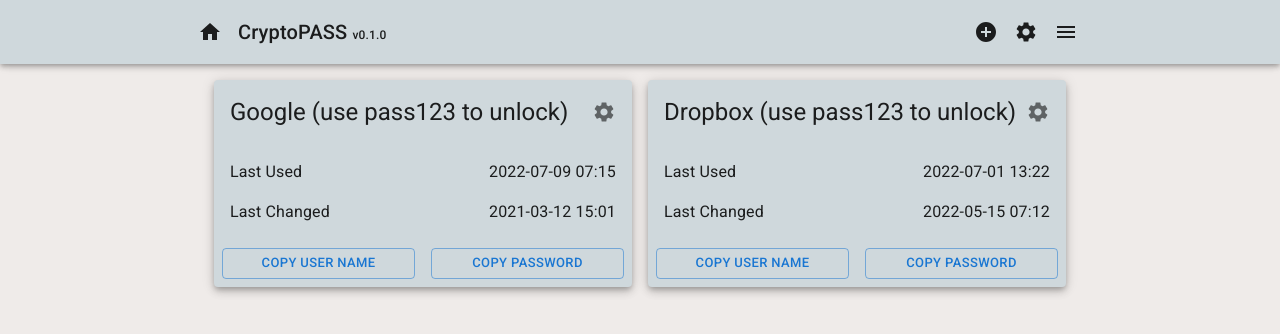
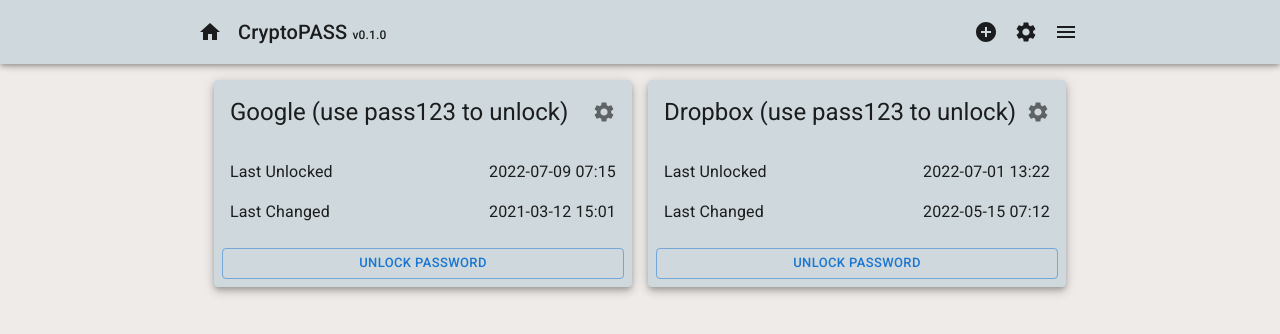
Before and after one commit to openXapps/web-apps-cryptopass, a React (Create React App) app: page / in a window 1280 px wide. Shown: the top 334 px of the page. Built offline with nearby package versions, Linux system fonts and the light colour scheme.

Commit message:
Development progress

```diff
--- a/src/components/PasswordCard.jsx
+++ b/src/components/PasswordCard.jsx
@@ -24,13 +24,22 @@
         />
         <CardContent>
           <Grid container spacing={2}>
-            <Grid item xs={5}><Typography>Last Used</Typography></Grid>
+            <Grid item xs={5}><Typography>Last Unlocked</Typography></Grid>
             <Grid item xs={7}><Typography textAlign="right">{props.lastUsed}</Typography></Grid>
             <Grid item xs={5}><Typography>Last Changed</Typography></Grid>
             <Grid item xs={7}><Typography textAlign="right">{props.lastChanged}</Typography></Grid>
           </Grid>
         </CardContent>
         <CardActions>
+          {props.passwordId !== props.passwordIdUnlocked ? (
+            <Button
+              size="small"
+              fullWidth
+              variant="outlined"
+              onClick={props.handleUnlockButton}
+              data-id={props.passwordId}
+            >Unlock Password</Button>
+          ) : (
             <Stack
               spacing={{ xs: 1, md: 2 }}
               direction="row"
@@ -52,9 +61,10 @@
                 data-id={props.passwordId}
               >Copy Password</Button>
             </Stack>
+          )}
         </CardActions>
       </Card>
-    </Grid>
+    </Grid >
   );
 }
 
--- a/src/routes/Home.jsx
+++ b/src/routes/Home.jsx
@@ -5,6 +5,13 @@
 import Grid from '@mui/material/Grid';
 import Toolbar from '@mui/material/Toolbar';
 import Box from '@mui/material/Box';
+import Typography from '@mui/material/Typography';
+import Button from '@mui/material/Button';
+import Dialog from '@mui/material/Dialog';
+import DialogActions from '@mui/material/DialogActions';
+import DialogContent from '@mui/material/DialogContent';
+import DialogContentText from '@mui/material/DialogContentText';
+import DialogTitle from '@mui/material/DialogTitle';
 
 import PasswordCard from '../components/PasswordCard';
 import { dateToString } from '../helpers/utilities';
@@ -12,7 +19,11 @@
 
 function Home() {
   const rrNavidate = useNavigate();
+  const [dialogOpen, setDialogOpen] = useState(false);
   const [passwords, setPasswords] = useState([]);
+  const [passwordIdToBeUnlocked, setPasswordIdToBeUnlocked] = useState('');
+  const [passwordIdUnlocked, setPasswordIdUnlocked] = useState('');
+  const [passwordUnlockSecret, setPasswordUnlockSecret] = useState('');
 
   const memorizedPasswords = useMemo(() => getPasswords().data, []);
 
@@ -22,6 +33,9 @@
     return () => true
   }, [memorizedPasswords]);
 
+  // Manage dialog state
+  const handleDialogOpen = () => setDialogOpen(true);
+  const handleDialogClose = () => setDialogOpen(false);
 
   const handleCopyUserName = (e) => {
     console.log('handleCopyUserName: e........', e.currentTarget.dataset.id);
@@ -36,9 +50,24 @@
     rrNavidate(`/edit/${e.currentTarget.dataset.id}`);
   }
 
+  const handleUnlockButton = (e) => {
+    setPasswordIdToBeUnlocked(e.currentTarget.dataset.id);
+    handleDialogOpen();
+  };
+
+  const handlePasswordUnlockSecertChange = (e) => {
+
+  };
+
+  const handleUnlockConfirm = () => {
+    setPasswordIdUnlocked(passwordIdToBeUnlocked);
+    handleDialogClose();
+  };
+
   // console.log('Home render');
 
   return (
+    <div>
       <Container maxWidth="md">
         <Toolbar />
         <Box mt={2}>
@@ -51,15 +80,37 @@
                   passwordTitle={v.passwordTitle}
                   lastUsed={dateToString(v.lastUsed, true)}
                   lastChanged={dateToString(v.lastChanged, true)}
+                  passwordIdUnlocked={passwordIdUnlocked}
                   handleCopyUserName={handleCopyUserName}
                   handleCopyPassword={handleCopyPassword}
                   handlePasswordSettings={handlePasswordSettings}
+                  handleUnlockButton={handleUnlockButton}
                 />
               );
             })}
           </Grid>
         </Box>
       </Container>
+
+      <Dialog
+        open={dialogOpen}
+        onClose={handleDialogClose}
+        aria-labelledby="alert-dialog-title"
+        aria-describedby="alert-dialog-description"
+      >
+        <DialogTitle id="alert-dialog-title">Unlock Password</DialogTitle>
+        <DialogContent>
+          <DialogContentText
+            id="alert-dialog-description"
+          >Enter your password unlock secret</DialogContentText>
+          <Typography>{passwordIdToBeUnlocked}</Typography>
+        </DialogContent>
+        <DialogActions>
+          <Button onClick={handleUnlockConfirm} color="primary">Unlock</Button>
+          <Button onClick={handleDialogClose} color="primary" autoFocus>Close</Button>
+        </DialogActions>
+      </Dialog>
+    </div>
   );
 }
 
```
Lines whose indentation alone changed are shown as unchanged.
